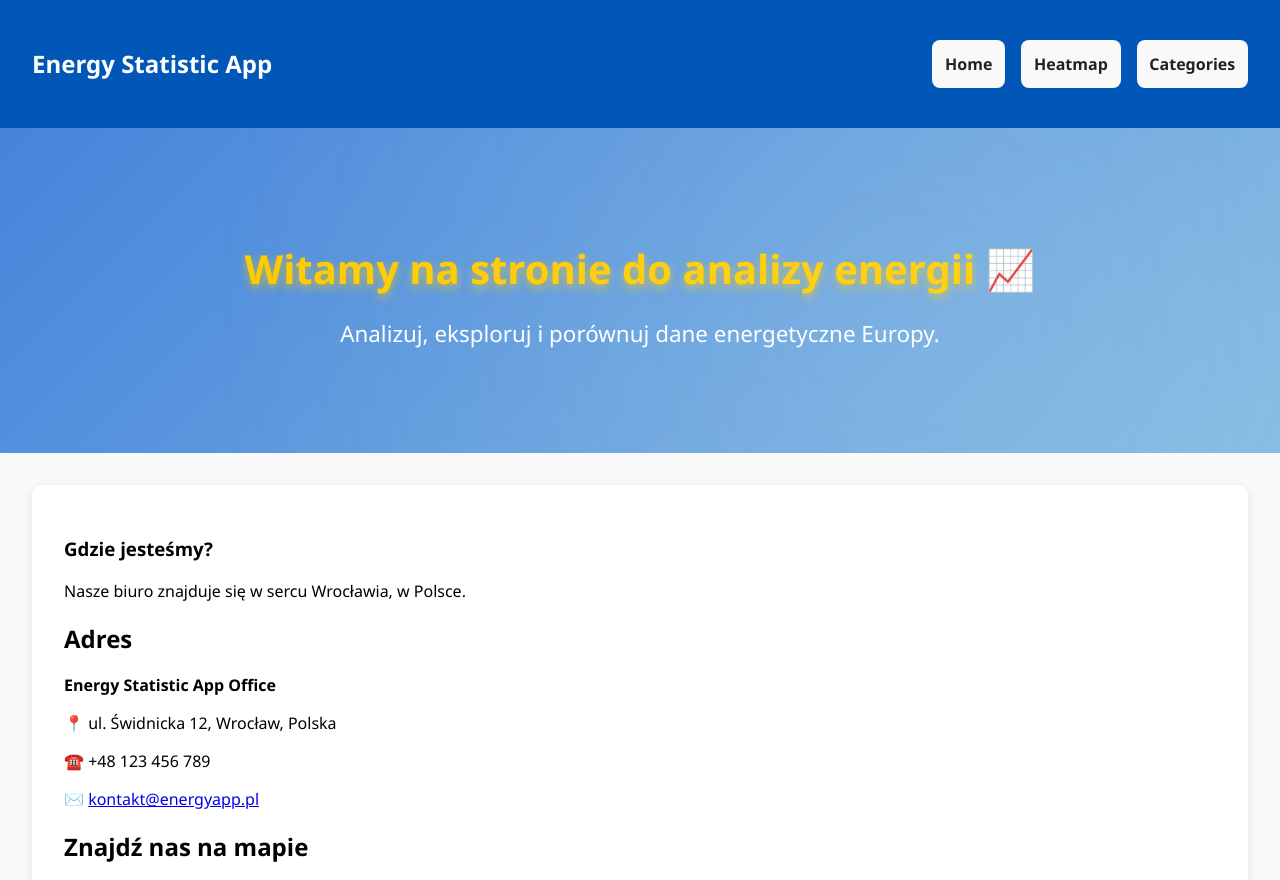
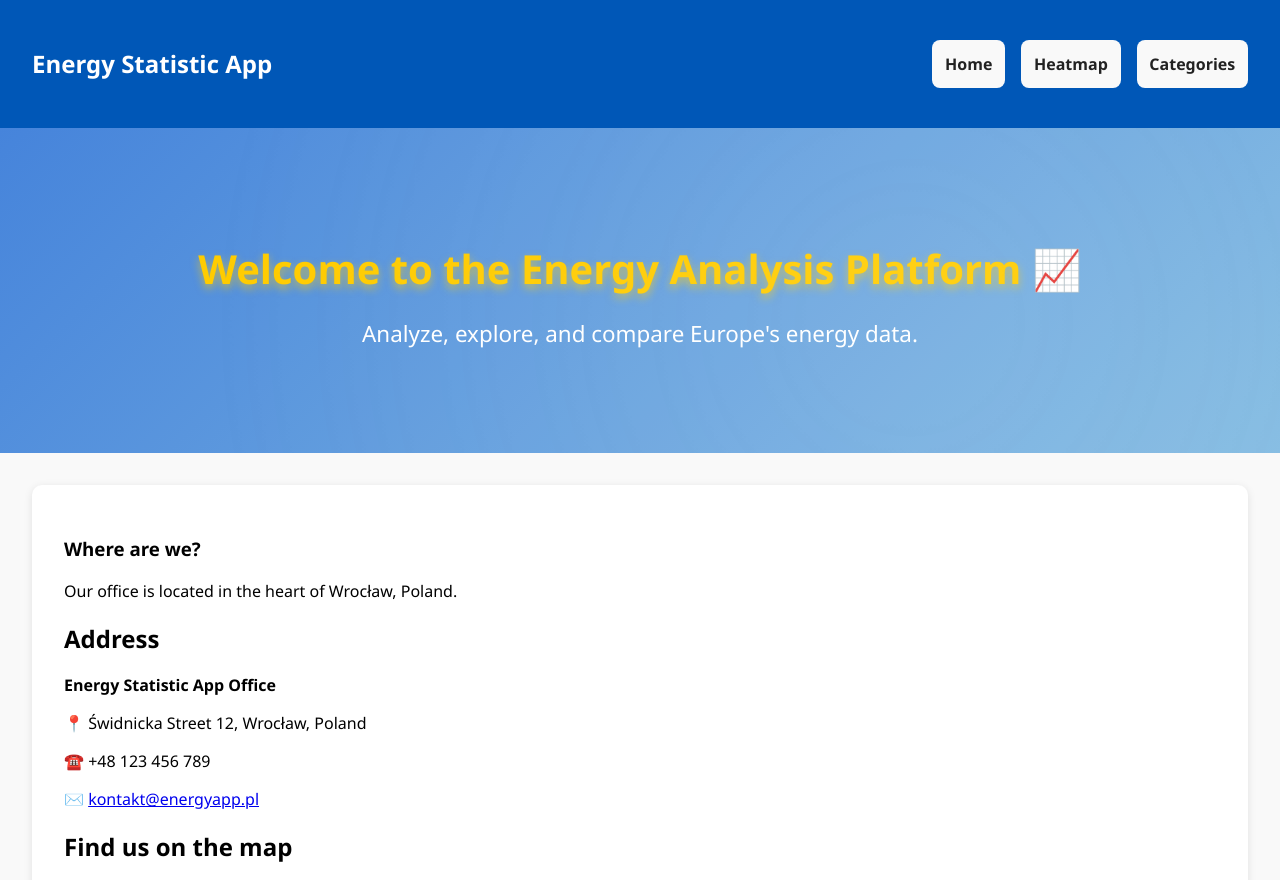
Before and after one commit to Mattias36/Energy-Statapp, a Django app: page / in a window 1280 px wide. Shown: the top 880 px of the page. Run offline with Django 5.2, Linux system fonts and the light colour scheme.

Commit message:
Language changes

```diff
--- a/pages/templates/pages/categories.html
+++ b/pages/templates/pages/categories.html
@@ -2,7 +2,7 @@
 
 {% block page_content %}
 <div class="categories-container">
-    <h1>Wybierz kategorię</h1>
+    <h1>Select category</h1>
     <div class="folder-grid">
         {% for category in categories %}
         <div class="big-folder">
--- a/pages/templates/pages/heatmap.html
+++ b/pages/templates/pages/heatmap.html
@@ -4,10 +4,10 @@
 {% block page_content %}
 
 <section class="heatmap-container">
-    <h2 class="heatmap-title">Mapa Produkcji Ciepła w Europie 🔥</h2>
+    <h2 class="heatmap-title">Map of Heat Production in Europe 🔥</h2>
 
     <div class="controls">
-        <label for="yearSlider" class="slider-label">Wybierz rok:</label>
+        <label for="yearSlider" class="slider-label">Choose year:</label>
         <input type="range" id="yearSlider" min="2000" max="2021" value="2021" class="styled-slider">
         <span id="yearLabel" class="year-display">2021</span>
     </div>
--- a/pages/templates/pages/home.html
+++ b/pages/templates/pages/home.html
@@ -3,33 +3,33 @@
 
 {% block page_content %}
 
-<!-- Sekcja Powitalna -->
+<!-- Welcome Section -->
 <section class="hero">
     <div class="hero-content">
-        <h1 class="hero-title"><span>Witamy na stronie do analizy energii</span> 📈</h1>
-        <p class="hero-subtitle">Analizuj, eksploruj i porównuj dane energetyczne Europy.</p>
-        <!-- <a href="{% url 'categories' %}" class="cta-button">Przeglądaj kategorie</a> -->
+        <h1 class="hero-title"><span>Welcome to the Energy Analysis Platform</span> 📈</h1>
+        <p class="hero-subtitle">Analyze, explore, and compare Europe's energy data.</p>
+        <!-- <a href="{% url 'categories' %}" class="cta-button">Browse Categories</a> -->
     </div>
 </section>
 
 
-<!-- Sekcja O Nas -->
+<!-- About Us Section -->
 <section class="info-section">
 
-    <h3>Gdzie jesteśmy?</h3>
-    <p>Nasze biuro znajduje się w sercu Wrocławia, w Polsce.</p>
+    <h3>Where are we?</h3>
+    <p>Our office is located in the heart of Wrocław, Poland.</p>
 
     <div class="container">
         <div class="section">
-            <h2>Adres</h2>
+            <h2>Address</h2>
             <p><strong>Energy Statistic App Office</strong></p>
-            <p>📍 ul. Świdnicka 12, Wrocław, Polska</p>
+            <p>📍 Świdnicka Street 12, Wrocław, Poland</p>
             <p>☎️ +48 123 456 789</p>
             <p>✉️ <a href="mailto:kontakt@energyapp.pl">kontakt@energyapp.pl</a></p>
         </div>
 
       <div class="section">
-        <h2>Znajdź nas na mapie</h2>
+        <h2>Find us on the map</h2>
         <div class="map-container">
           <iframe
             src="https://www.google.com/maps/embed?pb=!1m18!1m12!1m3!1d2419.6813940162826!2d17.03334851572278!3d51.10792381831948!2m3!1f0!2f0!3f0!3m2!1i1024!2i768!4f13.1!3m3!1m2!1s0x470fc20b6cd941e1%3A0x30a163b8599a5a6!2s%C5%9Awidnicka+12%2C+50-067+Wroc%C5%82aw!5e0!3m2!1spl!2spl!4v1673032492481!5m2!1spl!2spl"
@@ -43,21 +43,21 @@
     </div>
   </section>
 
-<!-- Sekcja Co Oferujemy -->
+<!-- What We Offer Section -->
 <section class="info-section animated-section">
-    <h2>Nasze funkcje</h2>
+    <h2>Our Features</h2>
     <ul>
-        <li>📊 <strong>Interaktywne wykresy</strong> – dynamiczne analizy.</li>
-        <li>🔍 <strong>Porównania krajów</strong> – eksploruj dane.</li>
-        <li>📈 <strong>Prognozy zużycia energii</strong> – zaawansowane modele.</li>
-        <li>📜 <strong>Zestawienia dwóch krajów w png</strong> – eksportuj dane.</li>
+        <li>📊 <strong>Interactive Charts</strong> – dynamic analyses.</li>
+        <li>🔍 <strong>Country Comparisons</strong> – explore data.</li>
+        <li>📈 <strong>Energy Consumption Forecasts</strong> – advanced models.</li>
+        <li>📜 <strong>Country Comparison in PNG</strong> – export data.</li>
     </ul>
 </section>
 
-<!-- Link do strony "O nas" -->
+<!-- About Us Link -->
 <section class="info-section animated-section">
-    <h2>Dowiedz się więcej o nas</h2>
-    <p>Chcesz wiedzieć więcej o naszej misji i biurze?</p>
+    <h2>Learn More About Us</h2>
+    <p>Want to know more about our mission and office?</p>
 </section>
 
 <script>
@@ -79,7 +79,6 @@
         revealSections();
     });
 </script>
-
 
 {% endblock %}
 
```
Also changed, not shown: pages/templates/pages/category_detail.html (+8 -8 lines), pages/templates/pages/details.html (+6 -6 lines).
